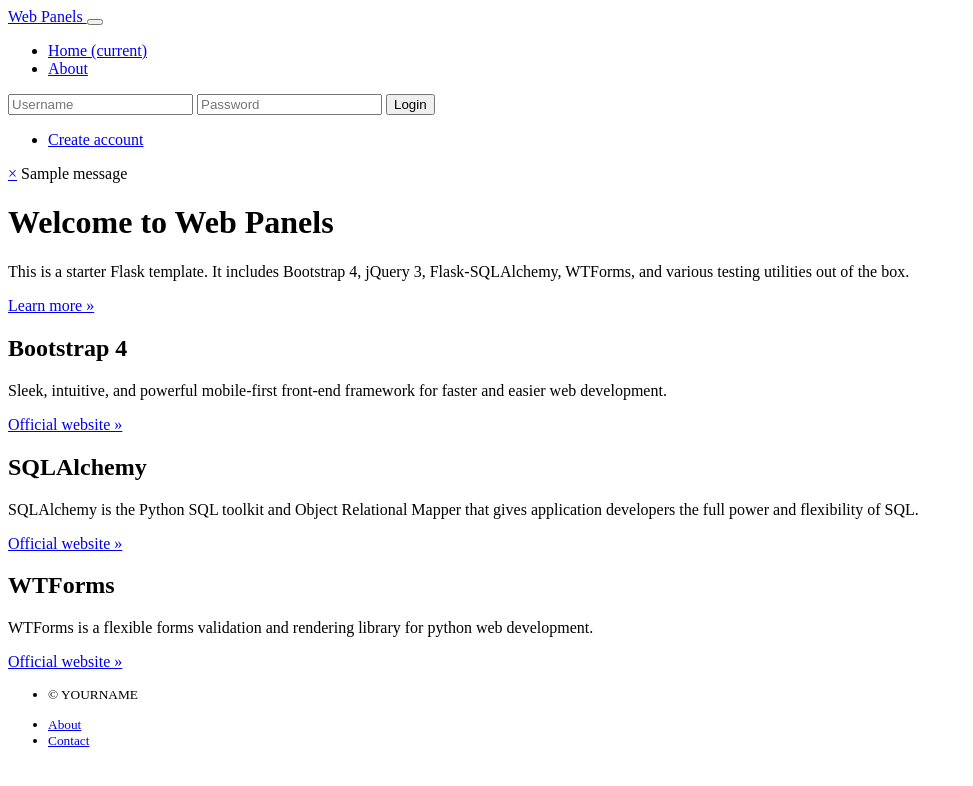
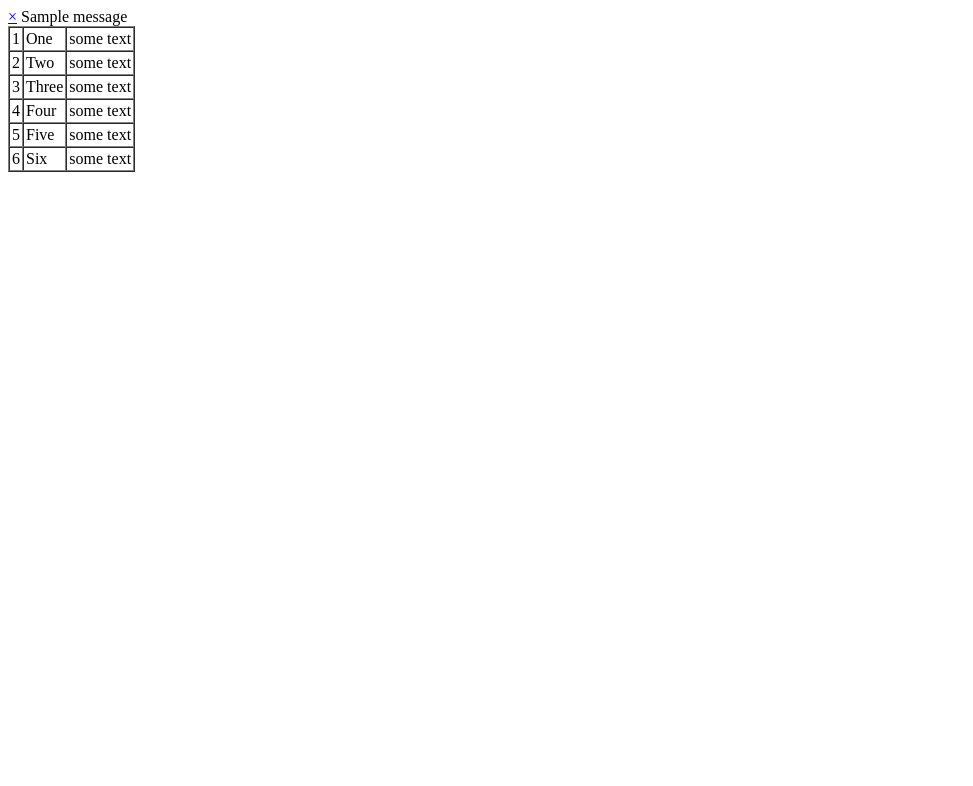
Before and after one commit to coleyon/flask-intro-panels, a Python web app: template panels/templates/public/home.html in a window 1280 px wide. Shown: the top 786 px of the page, without its empty margins (0-973 px from the left). Run offline with Jinja, Linux system fonts and the light colour scheme; the template is opened without the code that fills it: most values are stand-ins (such as "Sample title", 1, 10 or a date in 2020); one stand-in notice (Sample message) is shown; form fields are guessed from the names that the template uses; some libraries are stand-ins or nearby versions.

Commit message:
fork for sample code

```diff
--- /dev/null
+++ b/panels/templates/nonlayout.html
@@ -0,0 +1,64 @@
+
+<!doctype html>
+<!-- paulirish.com/2008/conditional-stylesheets-vs-css-hacks-answer-neither/ -->
+<!--[if lt IE 7]> <html class="no-js lt-ie9 lt-ie8 lt-ie7" lang="en"> <![endif]-->
+<!--[if IE 7]>    <html class="no-js lt-ie9 lt-ie8" lang="en"> <![endif]-->
+<!--[if IE 8]>    <html class="no-js lt-ie9" lang="en"> <![endif]-->
+<!--[if gt IE 8]><!--> <html class="no-js" lang="en"> <!--<![endif]-->
+<head>
+  <meta charset="utf-8">
+
+  <title>{% block page_title %}
+
+    Web Panels
+
+    {% endblock %}
+  </title>
+  <meta name="description" content="{% block meta_description %}{% endblock %}">
+  <meta name="author" content="{% block meta_author %}{% endblock %}">
+
+  <!-- Mobile viewport optimized: h5bp.com/viewport -->
+  <meta name="viewport" content="width=device-width">
+
+  {# {{ stylesheet_tag('main_css') | safe }} #}
+
+  {% block css %}{% endblock %}
+
+</head>
+<body class="{% block body_class %}{% endblock %}">
+{% block body %}
+{% with form=form  %}
+{# {% include "nav.html" %} #}
+{% endwith %}
+
+<header>{% block header %}{% endblock %}</header>
+
+<main role="main">
+{% with messages = get_flashed_messages(with_categories=true) %}
+{% if messages %}
+        <div class="row">
+          <div class="col-md-12">
+            {% for category, message in messages %}
+            <div class="alert alert-{{ category }}">
+              <a class="close" title="Close" href="#" data-dismiss="alert">&times;</a>
+             {{message}}
+            </div><!-- end .alert -->
+            {% endfor %}
+          </div><!-- end col-md -->
+        </div><!-- end row -->
+{% endif %}
+{% endwith %}
+
+{% block content %}{% endblock %}
+</main>
+
+
+{# {% include "footer.html" %} #}
+
+<!-- JavaScript at the bottom for fast page loading -->
+{{ javascript_tag('main_js') | safe }}
+{% block js %}{% endblock %}
+<!-- end scripts -->
+{% endblock %}
+</body>
+</html>
--- a/panels/templates/public/home.html
+++ b/panels/templates/public/home.html
@@ -1,34 +1,25 @@
 
-{% extends "layout.html" %}
+{% extends "nonlayout.html" %}
 {% block content %}
-<!-- Main jumbotron for a primary marketing message or call to action -->
-<div class="jumbotron">
-    <div class="container">
 
-      <h1 class="display-3">Welcome to Web Panels</h1>
+<table id="table-1" cellspacing="0" cellpadding="2" border="1">
+    <tr id="1"><td>1</td><td>One</td><td>some text</td></tr>
+    <tr id="2"><td>2</td><td>Two</td><td>some text</td></tr>
+    <tr id="3"><td>3</td><td>Three</td><td>some text</td></tr>
+    <tr id="4"><td>4</td><td>Four</td><td>some text</td></tr>
+    <tr id="5"><td>5</td><td>Five</td><td>some text</td></tr>
+    <tr id="6"><td>6</td><td>Six</td><td>some text</td></tr>
+</table>
 
-      <p>This is a starter Flask template. It includes Bootstrap 4, jQuery 3, Flask-SQLAlchemy, WTForms, and various testing utilities out of the box.</p>
-      <p><a href="https://github.com/cookiecutter-flask/cookiecutter-flask" class="btn btn-primary btn-large">Learn more &raquo;</a></p>
-    </div>
-</div><!-- /.jumbotron -->
+{% endblock %}
 
-<div class="container">
-  <div class="row">
-    <div class="col-lg-4">
-      <h2><i class="fa fa-code"></i> Bootstrap 4</h2>
-      <p>Sleek, intuitive, and powerful mobile-first front-end framework for faster and easier web development.</p>
-      <p><a class="btn btn-outline-secondary" href="http://getbootstrap.com/">Official website &raquo;</a></p>
-    </div>
-    <div class="col-lg-4">
-      <h2><i class="fa fa-flask"></i> SQLAlchemy</h2>
-      <p>SQLAlchemy is the Python SQL toolkit and Object Relational Mapper that gives application developers the full power and flexibility of SQL.</p>
-      <p><a href="http://www.sqlalchemy.org/" class="btn btn-outline-secondary">Official website &raquo;</a></p>
-   </div>
-    <div class="col-lg-4">
-      <h2><i class="fa fa-edit"></i> WTForms</h2>
-      <p>WTForms is a flexible forms validation and rendering library for python web development.</p>
-      <p><a href="http://wtforms.simplecodes.com/" class="btn btn-outline-secondary">Official website &raquo;</a></p>
-    </div>
-  </div><!-- /.row -->
-</div>
+{% block js %}
+{# <script src="https://code.jquery.com/jquery-3.4.1.min.js" integrity="sha256-CSXorXvZcTkaix6Yvo6HppcZGetbYMGWSFlBw8HfCJo=" crossorigin="anonymous"></script> #}
+<script src="https://cdnjs.cloudflare.com/ajax/libs/TableDnD/0.9.1/jquery.tablednd.js" integrity="sha256-d3rtug+Hg1GZPB7Y/yTcRixO/wlI78+2m08tosoRn7A=" crossorigin="anonymous"></script>
+<script type="text/javascript">
+$(document).ready(function() {
+    // Initialise the table
+    $("#table-1").tableDnD();
+});
+</script>
 {% endblock %}
```
